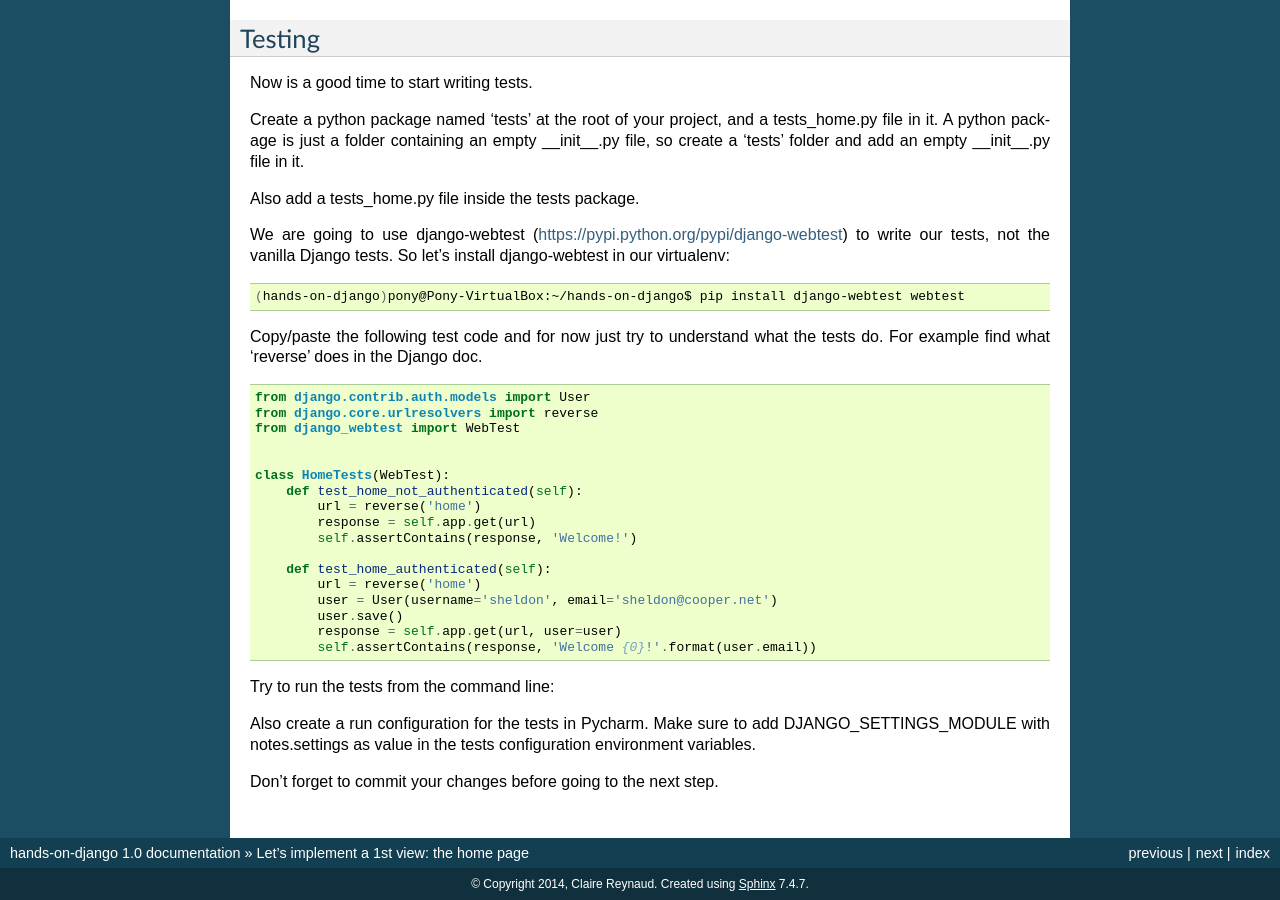
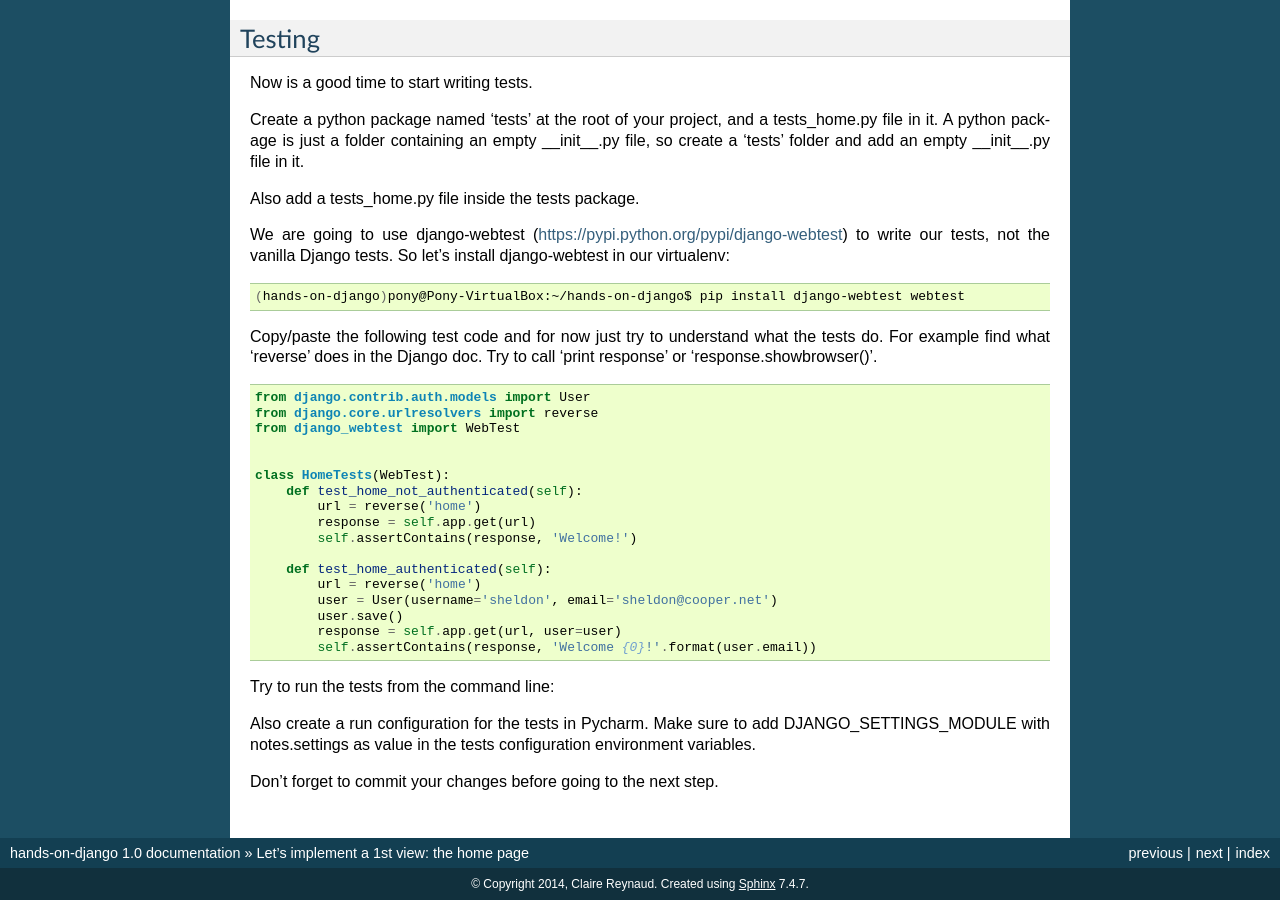
Before and after one commit to creynaud/hands-on-django-doc, a Sphinx documentation site: the page built from source/home.rst, in a window 1280 px wide and 900 px high, scrolled down 1727 px. Built offline with Sphinx 7.4.7, drawn with Linux system fonts in a browser that asks for light colours.

Commit message:
Mention response.showbrowser() for webtests

```diff
--- a/source/home.rst
+++ b/source/home.rst
@@ -122,6 +122,7 @@ So let's install django-webtest in our virtualenv:
     (hands-on-django)pony@Pony-VirtualBox:~/hands-on-django$ pip install django-webtest webtest
 
 Copy/paste the following test code and for now just try to understand what the tests do. For example find what 'reverse' does in the Django doc.
+Try to call 'print response' or 'response.showbrowser()'.
 
 .. code-block:: python
 
--- a/source/what_to_do_next.rst
+++ b/source/what_to_do_next.rst
@@ -1,6 +1,7 @@
 What to do next?
 ================
 
+* Static files deployment, Amazon S3
 * South/Django 1.7 database migrations
 * Sentry
 * The 12 factor app
```
